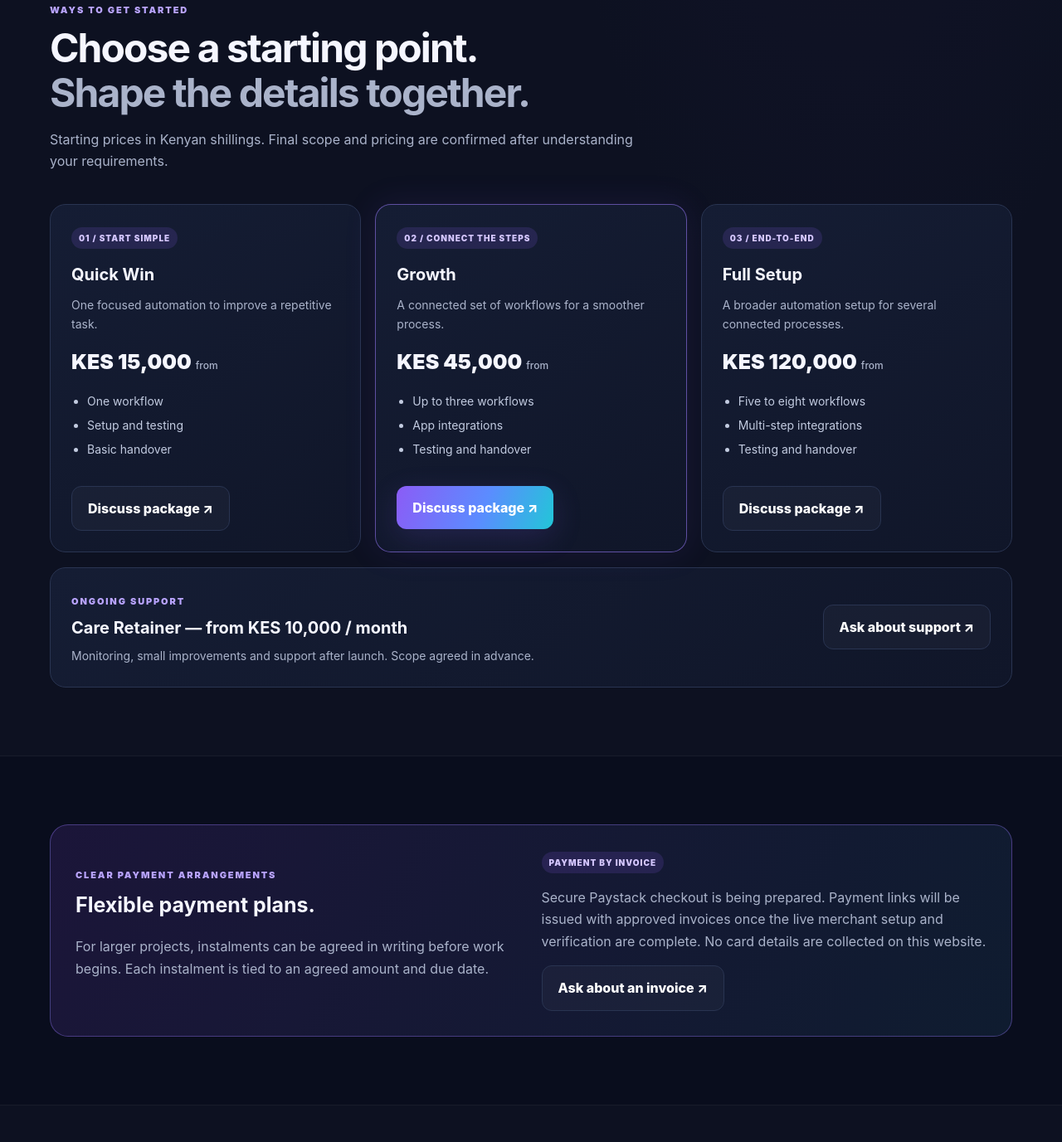
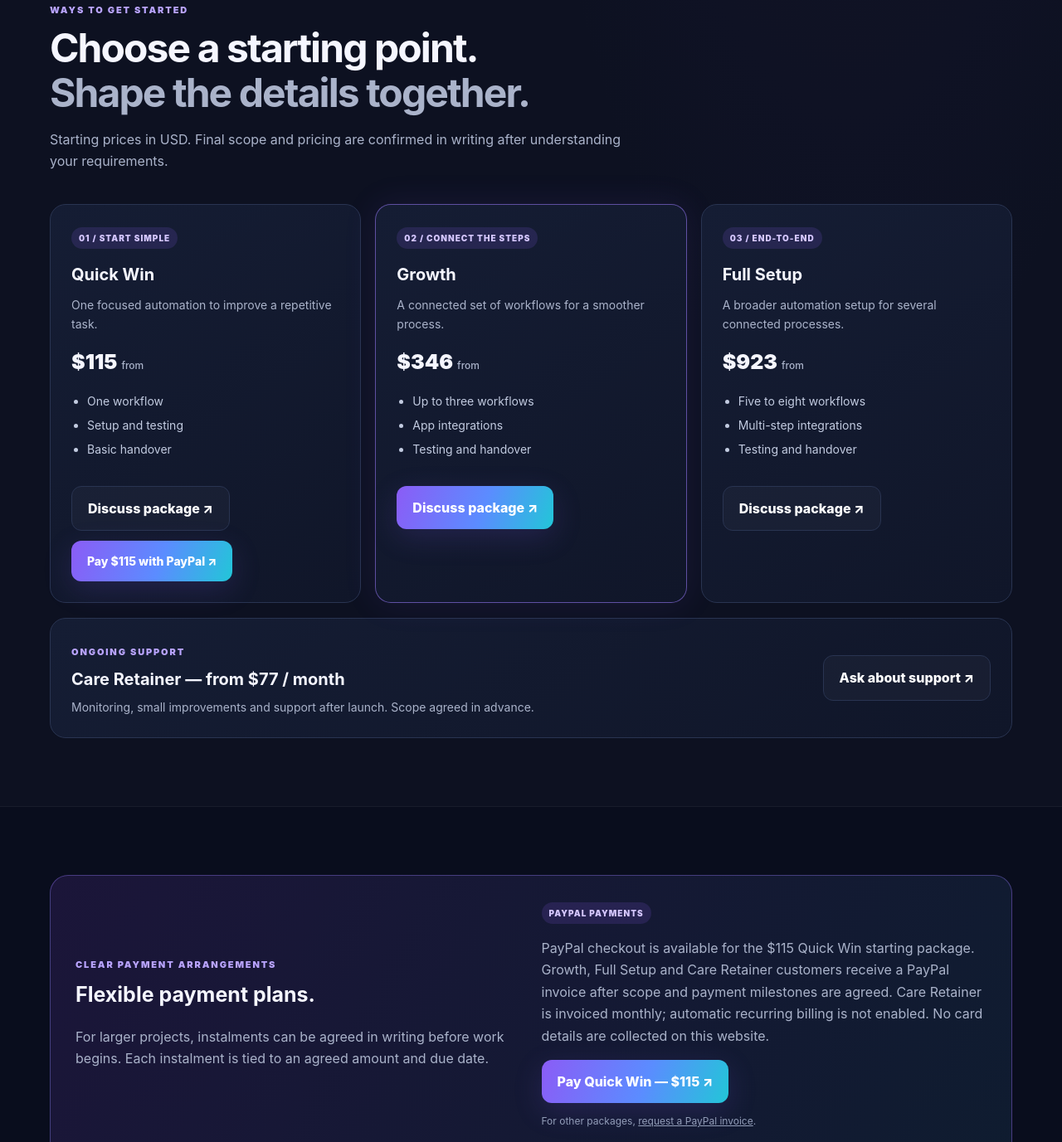
Before and after one commit to Lionel39693/united-back-to-the-people, a plain HTML site: page luminiche-site/index.html in a window 1280 px wide. Shown: the part 2274-3651 px from the top of the page at 83% size. Drawn offline with Linux system fonts and the light colour scheme.

Commit message:
Connect Luminiche Quick Win PayPal checkout and publish USD pricing

```diff
--- a/luminiche-site/index.html
+++ b/luminiche-site/index.html
@@ -32,12 +32,12 @@
 <div class="step"><span class="num">03 / BUILD</span><h3>Build & test</h3><p>We set up the automation and test normal cases, missing details and errors.</p></div>
 <div class="step"><span class="num">04 / HAND OVER</span><h3>Hand over</h3><p>You get a walkthrough of the finished workflow and how to manage it.</p></div>
 </div></div></section>
-<section class="section alt" id="packages"><div class="wrap"><div class="heading"><div class="eyebrow">Ways to get started</div><h2>Choose a starting point.<br><span class="muted">Shape the details together.</span></h2><p class="muted">Starting prices in Kenyan shillings. Final scope and pricing are confirmed after understanding your requirements.</p></div><div class="grid3">
-<article class="card"><span class="pill">01 / START SIMPLE</span><h3 style="margin-top:15px">Quick Win</h3><p>One focused automation to improve a repetitive task.</p><div class="price">KES 15,000 <small>from</small></div><ul class="list"><li>One workflow</li><li>Setup and testing</li><li>Basic handover</li></ul><a class="btn secondary" href="#contact">Discuss package ↗</a></article>
-<article class="card featured"><span class="pill">02 / CONNECT THE STEPS</span><h3 style="margin-top:15px">Growth</h3><p>A connected set of workflows for a smoother process.</p><div class="price">KES 45,000 <small>from</small></div><ul class="list"><li>Up to three workflows</li><li>App integrations</li><li>Testing and handover</li></ul><a class="btn" href="#contact">Discuss package ↗</a></article>
-<article class="card"><span class="pill">03 / END-TO-END</span><h3 style="margin-top:15px">Full Setup</h3><p>A broader automation setup for several connected processes.</p><div class="price">KES 120,000 <small>from</small></div><ul class="list"><li>Five to eight workflows</li><li>Multi-step integrations</li><li>Testing and handover</li></ul><a class="btn secondary" href="#contact">Discuss package ↗</a></article>
-</div><div class="card" style="margin-top:18px;display:flex;justify-content:space-between;gap:20px;align-items:center;flex-wrap:wrap"><div><span class="eyebrow">Ongoing support</span><h3 style="margin:5px 0">Care Retainer — from KES 10,000 / month</h3><p>Monitoring, small improvements and support after launch. Scope agreed in advance.</p></div><a class="btn secondary" href="#contact">Ask about support ↗</a></div></div></section>
-<section class="section" id="payments"><div class="wrap"><div class="paybox"><div><div class="eyebrow">Clear payment arrangements</div><h3>Flexible payment plans.</h3><p class="muted">For larger projects, instalments can be agreed in writing before work begins. Each instalment is tied to an agreed amount and due date.</p></div><div><div class="pill">PAYMENT BY INVOICE</div><p class="muted">Secure Paystack checkout is being prepared. Payment links will be issued with approved invoices once the live merchant setup and verification are complete. No card details are collected on this website.</p><a class="btn secondary" href="#contact">Ask about an invoice ↗</a></div></div></div></section>
+<section class="section alt" id="packages"><div class="wrap"><div class="heading"><div class="eyebrow">Ways to get started</div><h2>Choose a starting point.<br><span class="muted">Shape the details together.</span></h2><p class="muted">Starting prices in USD. Final scope and pricing are confirmed in writing after understanding your requirements.</p></div><div class="grid3">
+<article class="card"><span class="pill">01 / START SIMPLE</span><h3 style="margin-top:15px">Quick Win</h3><p>One focused automation to improve a repetitive task.</p><div class="price">$115 <small>from</small></div><ul class="list"><li>One workflow</li><li>Setup and testing</li><li>Basic handover</li></ul><a class="btn secondary" href="#contact">Discuss package ↗</a><p style="margin-top:12px"><a class="btn" href="https://www.paypal.com/ncp/payment/PLB-HRHF77865442" target="_blank" rel="noopener">Pay $115 with PayPal ↗</a></p></article>
+<article class="card featured"><span class="pill">02 / CONNECT THE STEPS</span><h3 style="margin-top:15px">Growth</h3><p>A connected set of workflows for a smoother process.</p><div class="price">$346 <small>from</small></div><ul class="list"><li>Up to three workflows</li><li>App integrations</li><li>Testing and handover</li></ul><a class="btn" href="#contact">Discuss package ↗</a></article>
+<article class="card"><span class="pill">03 / END-TO-END</span><h3 style="margin-top:15px">Full Setup</h3><p>A broader automation setup for several connected processes.</p><div class="price">$923 <small>from</small></div><ul class="list"><li>Five to eight workflows</li><li>Multi-step integrations</li><li>Testing and handover</li></ul><a class="btn secondary" href="#contact">Discuss package ↗</a></article>
+</div><div class="card" style="margin-top:18px;display:flex;justify-content:space-between;gap:20px;align-items:center;flex-wrap:wrap"><div><span class="eyebrow">Ongoing support</span><h3 style="margin:5px 0">Care Retainer — from $77 / month</h3><p>Monitoring, small improvements and support after launch. Scope agreed in advance.</p></div><a class="btn secondary" href="#contact">Ask about support ↗</a></div></div></section>
+<section class="section" id="payments"><div class="wrap"><div class="paybox"><div><div class="eyebrow">Clear payment arrangements</div><h3>Flexible payment plans.</h3><p class="muted">For larger projects, instalments can be agreed in writing before work begins. Each instalment is tied to an agreed amount and due date.</p></div><div><div class="pill">PAYPAL PAYMENTS</div><p class="muted">PayPal checkout is available for the $115 Quick Win starting package. Growth, Full Setup and Care Retainer customers receive a PayPal invoice after scope and payment milestones are agreed. Care Retainer is invoiced monthly; automatic recurring billing is not enabled. No card details are collected on this website.</p><a class="btn" href="https://www.paypal.com/ncp/payment/PLB-HRHF77865442" target="_blank" rel="noopener">Pay Quick Win — $115 ↗</a><p class="note">For other packages, <a href="#contact" style="text-decoration:underline">request a PayPal invoice</a>.</p></div></div></div></section>
 <section class="section alt"><div class="wrap"><div class="heading"><div class="eyebrow">Built around your day-to-day</div><h2>Useful automation<br><span class="muted">for the work you do.</span></h2><p class="muted">Different businesses have different bottlenecks. We start with the task you want to improve, then design around your existing tools and team.</p></div><div class="industries"><span class="chip">Clinics & dental practices</span><span class="chip">Schools & education</span><span class="chip">Salons & spas</span><span class="chip">Real estate</span><span class="chip">Tutors & training</span><span class="chip">Online shops</span><span class="chip">Gyms & fitness</span></div></div></section>
 <section class="section" id="contact"><div class="wrap contact"><div><div class="eyebrow">Let's talk about the task</div><h2 style="font-size:clamp(34px,4vw,48px);line-height:1.12">What would you<br><span class="grad">like to make easier?</span></h2><p class="muted">Tell us a little about your business and the process you want to improve. We'll use your enquiry to understand the best next step.</p><div class="card" style="margin-top:25px"><b>✳ No pressure, just a starting point.</b><p style="margin-top:8px">Share only the details needed to describe your workflow. Please don't include passwords or sensitive personal information.</p></div></div>
 <div class="contact-card"><h3 style="margin-top:0">Send an enquiry</h3><form id="enquiry"><label class="field"><span>Your name *</span><input name="name" required autocomplete="name"></label><label class="field"><span>Email address *</span><input name="email" type="email" required autocomplete="email"></label><label class="field"><span>Phone / WhatsApp</span><input name="phone" type="tel" autocomplete="tel" placeholder="+254 ..."></label><label class="field"><span>Business name</span><input name="business" autocomplete="organization"></label><label class="field"><span>What would you like help with? *</span><select name="service" required><option value="">Choose a service</option><option>Enquiries and customer messaging</option><option>Lead tracking and follow-ups</option><option>Bookings and scheduling</option><option>Admin and data workflows</option><option>App integrations</option><option>Not sure yet</option></select></label><label class="field"><span>Tell us about the process *</span><textarea name="message" required></textarea></label><button class="btn" type="submit">Prepare enquiry ↗</button><p class="note" id="formnote">This opens your email app with your enquiry ready to send. It does not submit payment or store card details.</p></form></div></div></section>
```
